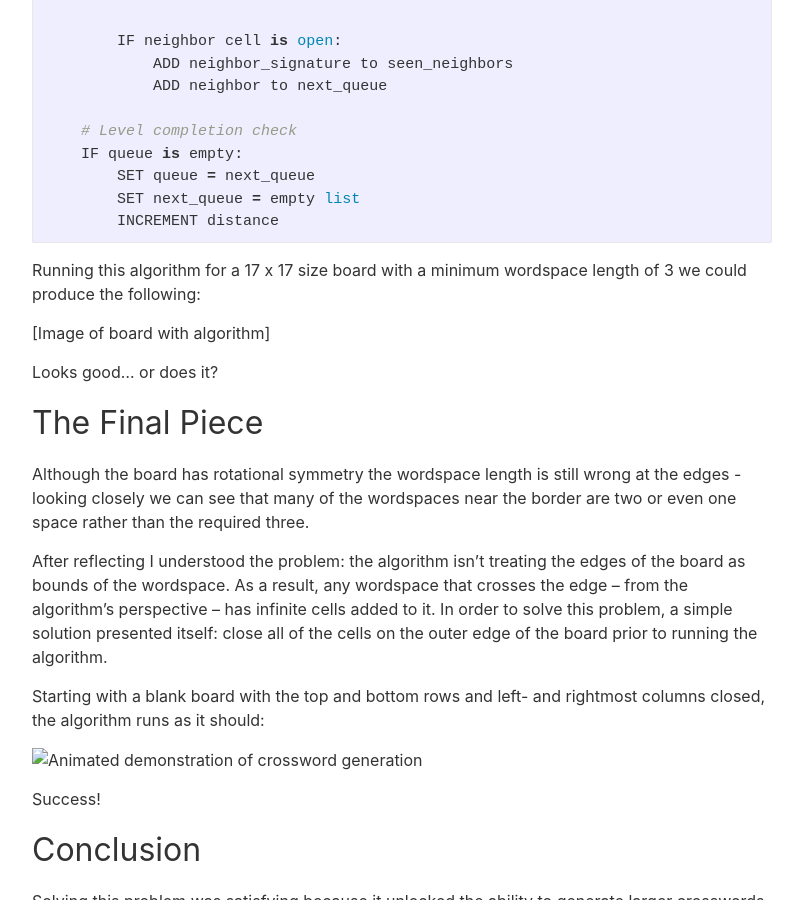
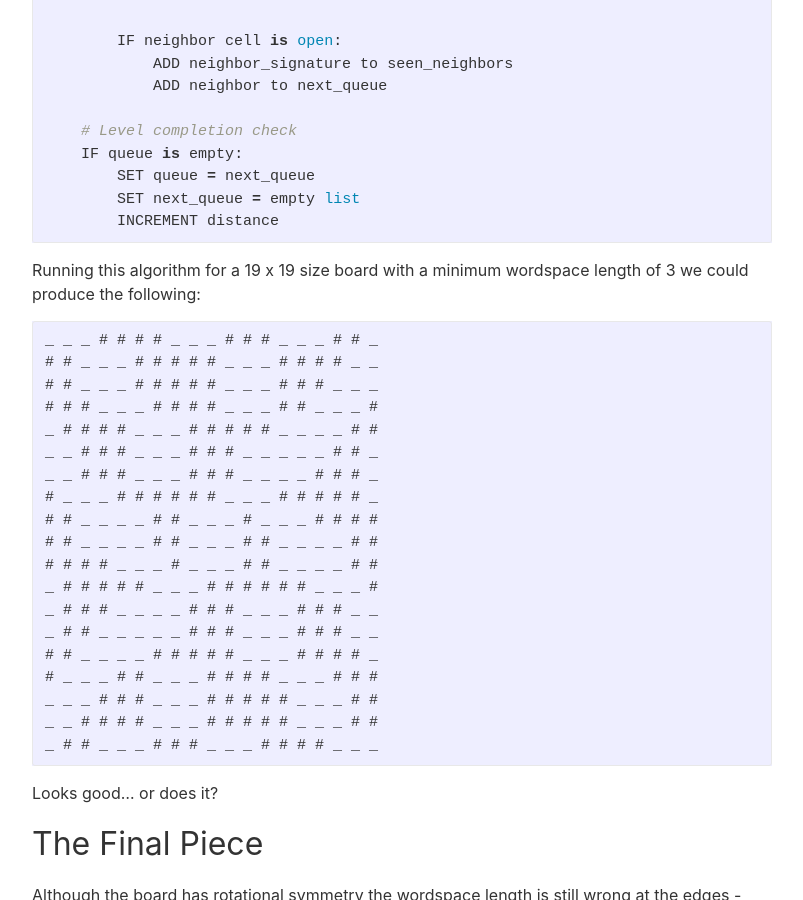
Before and after one commit to p-reznick/p-reznick.github.io, a Jekyll site: the page built from _posts/2024-04-24-using-graph-traversal-to-find-a-valid-crossword-board-in-an-arbitrary-grid.md, in a window 1280 px wide and 900 px high, scrolled down 4135 px. Shown: the whole window, without its empty margins (238-1041 px from the left). Built offline with Jekyll 4.4.1, drawn with Linux system fonts in a browser that asks for light colours.

Commit message:
add another graphic

````diff
--- a/_posts/2024-04-24-using-graph-traversal-to-find-a-valid-crossword-board-in-an-arbitrary-grid.md
+++ b/_posts/2024-04-24-using-graph-traversal-to-find-a-valid-crossword-board-in-an-arbitrary-grid.md
@@ -155,9 +155,29 @@ WHILE queue is not empty:
         INCREMENT distance
 ```
 
-Running this algorithm for a 17 x 17 size board with a minimum wordspace length of 3 we could produce the following:
+Running this algorithm for a 19 x 19 size board with a minimum wordspace length of 3 we could produce the following:
 
-[Image of board with algorithm]
+```
+_ _ _ # # # # _ _ _ # # # _ _ _ # # _
+# # _ _ _ # # # # # _ _ _ # # # # _ _
+# # _ _ _ # # # # # _ _ _ # # # _ _ _
+# # # _ _ _ # # # # _ _ _ # # _ _ _ #
+_ # # # # _ _ _ # # # # # _ _ _ _ # #
+_ _ # # # _ _ _ # # # _ _ _ _ _ # # _
+_ _ # # # _ _ _ # # # _ _ _ _ # # # _
+# _ _ _ # # # # # # _ _ _ # # # # # _
+# # _ _ _ _ # # _ _ _ # _ _ _ # # # #
+# # _ _ _ _ # # _ _ _ # # _ _ _ _ # #
+# # # # _ _ _ # _ _ _ # # _ _ _ _ # #
+_ # # # # # _ _ _ # # # # # # _ _ _ #
+_ # # # _ _ _ _ # # # _ _ _ # # # _ _
+_ # # _ _ _ _ _ # # # _ _ _ # # # _ _
+# # _ _ _ _ # # # # # _ _ _ # # # # _
+# _ _ _ # # _ _ _ # # # # _ _ _ # # #
+_ _ _ # # # _ _ _ # # # # # _ _ _ # #
+_ _ # # # # _ _ _ # # # # # _ _ _ # #
+_ # # _ _ _ # # # _ _ _ # # # # _ _ _
+```
 
 Looks good… or does it?
 
````
